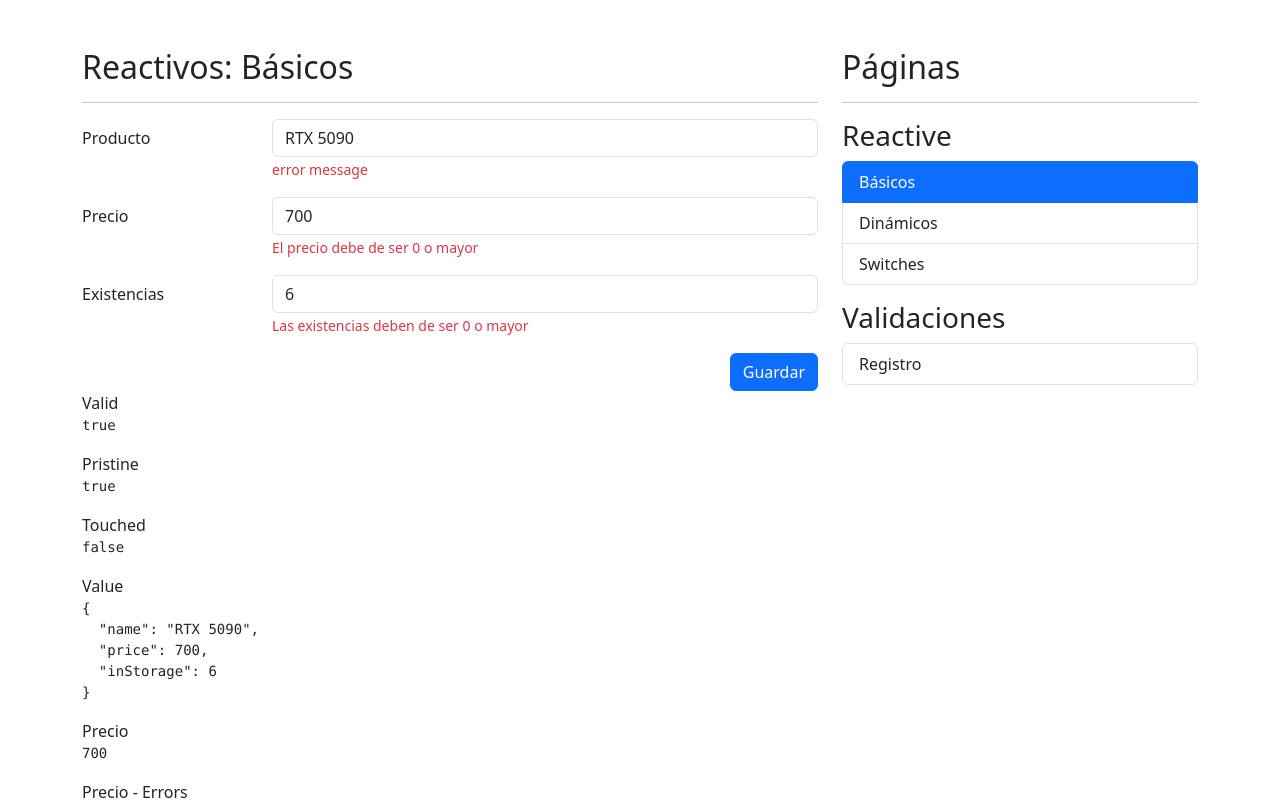
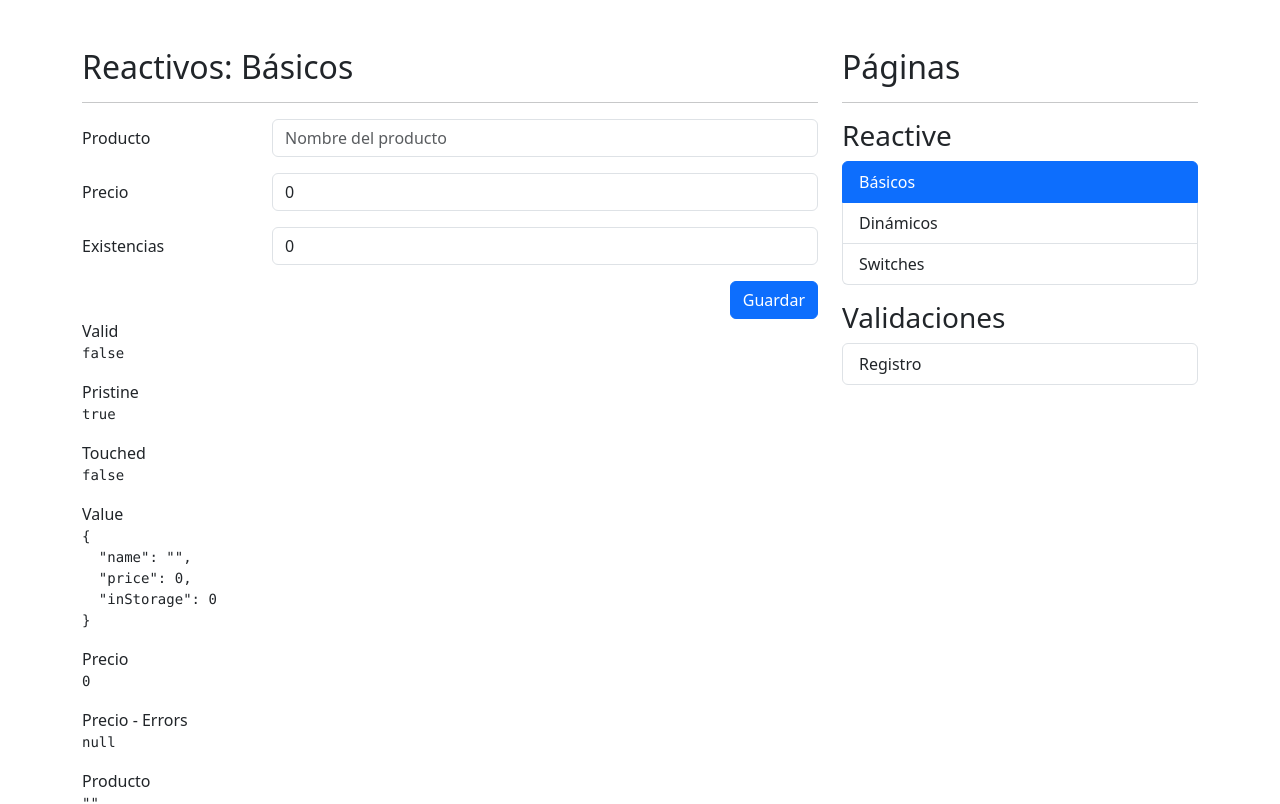
Before and after one commit to ikevin92/formsApp-angular-2023, an Angular app: page /reactive/basic in a window 1280 px wide. Shown: the top 804 px of the page. Built offline with nearby package versions, Linux system fonts and the light colour scheme.

Commit message:
metodo de ayuda para los errores

```diff
--- a/src/app/reactive/pages/basic-page/basic-page.component.html
+++ b/src/app/reactive/pages/basic-page/basic-page.component.html
@@ -15,9 +15,9 @@
             formControlName="name"
           />
 
-          <span class="form-text text-danger">
+          <span *ngIf="isValidField('name')" class="form-text text-danger">
             <!-- Debe de ser de 3 letras -->
-            error message
+            {{ getFieldError("name") }}
           </span>
         </div>
       </div>
@@ -32,8 +32,9 @@
             placeholder="Precio del producto"
             formControlName="price"
           />
-          <span class="form-text text-danger">
-            El precio debe de ser 0 o mayor
+          <span *ngIf="isValidField('price')" class="form-text text-danger">
+            <!-- Debe de ser de 3 letras -->
+            El precio debe ser 0 o mayor
           </span>
         </div>
       </div>
@@ -49,7 +50,7 @@
             formControlName="inStorage"
           />
 
-          <span class="form-text text-danger">
+          <span *ngIf="isValidField('inStorage')" class="form-text text-danger">
             Las existencias deben de ser 0 o mayor
           </span>
         </div>
--- a/src/app/reactive/pages/basic-page/basic-page.component.ts
+++ b/src/app/reactive/pages/basic-page/basic-page.component.ts
@@ -25,19 +25,46 @@
 
   constructor(private fb: FormBuilder) {}
 
-  ngOnInit(): void {
-    // establecer valor inicial al formulario
-    this.myForm.reset(rtx5090);
-  }
-
   public myForm: FormGroup = this.fb.group({
     name: ['', [Validators.required, Validators.minLength(3)]],
     price: [0, [Validators.required, Validators.min(0)]],
     inStorage: [0, [Validators.required, Validators.min(0)]],
   });
 
+  ngOnInit(): void {
+    // establecer valor inicial al formulario
+    // this.myForm.reset(rtx5090);
+  }
+
+  isValidField(field: string): boolean | null {
+    return (
+      this.myForm.controls[field].errors && this.myForm.controls[field].touched
+    );
+  }
+
+  getFieldError(field: string): string | null {
+    if (!this.myForm.controls[field]) return null;
+
+    const errors = this.myForm.controls[field].errors || {};
+
+    for (const key of Object.keys(errors)) {
+      switch (key) {
+        case 'required':
+          return 'El campo es requerido';
+
+        case 'minlength':
+          return `Mínimo ${errors[key].requiredLength} caracteres`;
+      }
+    }
+
+    return null;
+  }
+
   onSave(): void {
-    if (this.myForm.invalid) return;
+    if (this.myForm.invalid) {
+      this.myForm.markAllAsTouched();
+      return;
+    }
 
     console.log(this.myForm.value);
 
```
